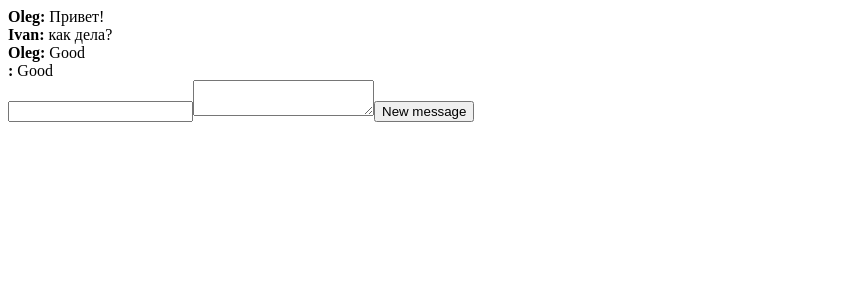
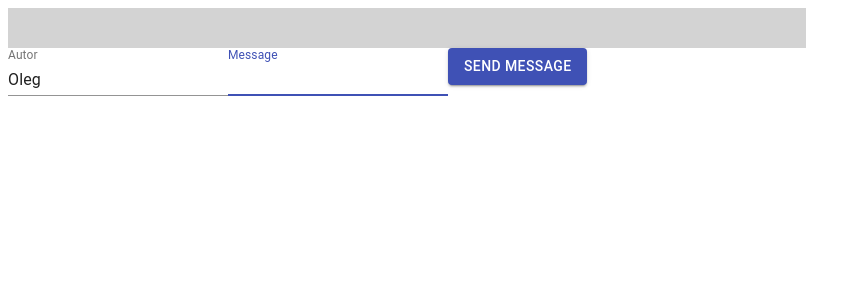
Before and after one commit to idoleg/react-29.11, a React app in the folder Oleg_Shikov/: page / in a window 1280 px wide. Shown: the top 300 px of the page, without its empty margins (0-861 px from the left). Built offline with nearby package versions, Linux system fonts and the light colour scheme.

Commit message:
Lesson 3

```diff
--- a/Oleg_Shikov/package.json
+++ b/Oleg_Shikov/package.json
@@ -20,14 +20,19 @@
     "@babel/preset-react": "^7.7.4",
     "babel-eslint": "^10.0.3",
     "babel-loader": "^8.0.6",
+    "css-loader": "^3.3.0",
     "eslint": "^6.7.2",
     "eslint-plugin-react": "^7.17.0",
     "html-webpack-plugin": "^3.2.0",
+    "mini-css-extract-plugin": "^0.8.0",
+    "style-loader": "^1.0.1",
     "webpack": "^4.41.2",
     "webpack-cli": "^3.3.10",
     "webpack-dev-server": "^3.9.0"
   },
   "dependencies": {
+    "@material-ui/core": "^4.7.2",
+    "classnames": "^2.2.6",
     "prop-types": "^15.7.2",
     "react": "^16.12.0",
     "react-dom": "^16.12.0"
--- a/Oleg_Shikov/src/components/Message.jsx
+++ /dev/null
@@ -1,3 +0,0 @@
-import React from "react";
-
-export const Message = (props) => <div><b>{props.name}:</b> {props.content}</div>;
--- /dev/null
+++ b/Oleg_Shikov/src/components/Message/Message.css
@@ -0,0 +1,12 @@
+.message {
+    background-color: lightblue;
+    border-radius: 10px;
+    padding: 10px;
+    margin: 5px 0;
+    width: 30%;
+
+}
+
+.message-person {
+    align-self: flex-end;
+}
--- /dev/null
+++ b/Oleg_Shikov/src/components/Message/Message.jsx
@@ -0,0 +1,23 @@
+import React, {Component} from "react";
+import PropTypes from "prop-types";
+import classNames from "classnames";
+import("./Message.css");
+
+export const messageType = {
+    name: PropTypes.string,
+    content: PropTypes.string.isRequired
+};
+
+export class Message extends Component {
+    static propTypes = messageType;
+
+    render(){
+        const {name, content} = this.props;
+        const msgClass = classNames("message", {
+            "message-person": name !== "Bot"
+        });
+        return (
+            <div className={msgClass}><b>{name || "Anonim"}:</b> {content}</div>
+        );
+    }
+}
--- /dev/null
+++ b/Oleg_Shikov/src/components/MessageList/MessageList.css
@@ -0,0 +1,7 @@
+.message-list {
+    background-color: lightgray;
+    padding: 20px;
+    display: flex;
+    flex-direction: column;
+    width: 60%;
+}
--- /dev/null
+++ b/Oleg_Shikov/src/components/MessageList/MessageList.jsx
@@ -0,0 +1,21 @@
+import React, { Component } from "react";
+import PropTypes from "prop-types";
+import { Message, messageType } from "../Message/Message";
+import("./MessageList.css");
+
+export class MessageList extends Component {
+    static propTypes = {
+        messages: PropTypes.arrayOf(
+            PropTypes.shape(messageType)
+        )
+    }
+
+    render() {
+        return (
+            <div className="message-list">
+                {this.props.messages.map((item, index) =>
+                    <Message {...item} key={index} />)}
+            </div>
+        );
+    }
+}
--- a/Oleg_Shikov/src/components/Messenger.jsx
+++ b/Oleg_Shikov/src/components/Messenger.jsx
@@ -1,36 +1,40 @@
 import React, { Component } from 'react';
-import { Message } from "./Message";
+import { MessageList } from "./MessageList/MessageList";
+import { MessengerForm } from "./MessengerForm";
+
 export class Messenger extends Component {
     state = {
         messages: [
-            { id: 0, name: "Oleg", content: "Привет!" },
-            { id: 1, name: "Ivan", content: "как дела?" },
-            { id: 2, name: "Oleg", content: "Good" },
-            { id: 3, name: "", content: "Good" },
+           /* { name: "Oleg", content: "Привет!" },
+            { name: "Ivan", content: "как дела?" },
+            { name: "Oleg", content: "Good" },
+            { name: "", content: "Good" },*/
         ]
     }
 
-    handleNewMassage = () => {
+    sendNewMessage = (message) => {
 
         this.setState((prevState) => {
             return {
-                messages: prevState.messages.concat([{
-                    id: prevState.messages.length,
-                    name: "Robot",
-                    content: "Hello, how are you?"
-                }])
+                messages: prevState.messages.concat([message])
             }
         })
     }
+    componentDidUpdate() {
+        const name = this.state.messages[this.state.messages.length - 1].name;
+
+        if(name != "Bot") {
+            setTimeout(() => this.sendNewMessage({name: "Bot", content: "Привет, я робот"}), 1000)
+        }
+    }
 
     render() {
-        const messagesList = this.state.messages.map(item => <Message name={item.name} content={item.content} key={item.id} />);
+        const { messages } = this.state;
+        //const messagesList = this.state.messages.map(item => <Message name={item.name} content={item.content} key={item.id} />);
         return (
             <div>
-                {messagesList}
-                <input></input>
-                <textarea></textarea>
-                <button onClick={this.handleNewMassage}>New message</button>
+                <MessageList messages={messages}></MessageList>
+                <MessengerForm onSendMessage={this.sendNewMessage}></MessengerForm>
             </div>
 
         )
--- /dev/null
+++ b/Oleg_Shikov/src/components/MessengerForm.jsx
@@ -0,0 +1,48 @@
+import React, { Component } from "react";
+import Button from "@material-ui/core/Button";
+import TextField from "@material-ui/core/TextField";
+
+export class MessengerForm extends Component {
+    state = {
+        author: "Oleg",
+        content: ""
+    }
+
+    //textareaRef = React.createRef();
+    componentDidMount() {
+        //this.textareaRef.current.focus();
+        //console.log(this.textareaRef.current.value);
+    }
+
+    handleNewMassage = () => {
+        this.props.onSendMessage({ name: this.state.author, content: this.state.content })
+    }
+    handleInputChange = (event) => {
+        const value = event.target.value;
+        const name = event.target.name;
+        this.setState({
+            [name]: value
+        })
+    }
+    handleKeyDown = (event) => {
+        if (event.keyCode === 13 && event.ctrlKey) {
+            this.handleNewMassage();
+        }
+
+    }
+    render() {
+        const { author, content } = this.state;
+
+        return (
+            <div>
+                <TextField id="standard-basic" label="Autor" name="author" value={author} onChange={this.handleInputChange} />
+                <TextField id="standard-basic" label="Message" name="content" value={content} onChange={this.handleInputChange} autoFocus/>
+                <Button onClick={this.handleNewMassage} variant="contained" color="primary">
+                    Send message
+                </Button>
+            </div>
+        );
+    }
+}
+
+//
--- a/Oleg_Shikov/src/index.js
+++ b/Oleg_Shikov/src/index.js
@@ -2,15 +2,5 @@ import React from "react";
 import ReactDOM from "react-dom";
 import {App} from "./components/App";
 
-const messages = [
-    {id: 0, name: "Oleg", content: "Привет!"},
-    {id: 1, name: "Ivan", content: "как дела?"},
-    {id: 3, name: "Oleg", content: "Good"},
-    {id: 4, name: "", content: "Good"},
-];
-
-const MessageList = function(props) {
-    return
-};
 
 ReactDOM.render(<App/>, document.getElementById("root"));
--- a/Oleg_Shikov/webpack.config.js
+++ b/Oleg_Shikov/webpack.config.js
@@ -1,5 +1,6 @@
 const path = require('path');
 const HtmlWebpackPlugin = require('html-webpack-plugin');
+const MiniCssExtractPlugin = require('mini-css-extract-plugin');
 
 module.exports = {
     entry: path.resolve(__dirname, "src", "index.js"),
@@ -17,6 +18,14 @@ module.exports = {
                     presets: ["@babel/env", "@babel/react"],
                     plugins: ["@babel/plugin-proposal-class-properties"]
                 }
+            },
+            {
+                test: /\.css$/,
+                use: [
+                    "style-loader",
+                    MiniCssExtractPlugin.loader,
+                    "css-loader"
+                ]
             }
         ]
     },
@@ -27,6 +36,9 @@ module.exports = {
         new HtmlWebpackPlugin({
             template: path.resolve(__dirname, "src", "index.html"),
             filename: "index.html"
+        }),
+        new MiniCssExtractPlugin({
+            filename: "main.css"
         })
     ]
 }
```
Also changed, not shown: 4 other files (tests, documents, lock files or other folders).
